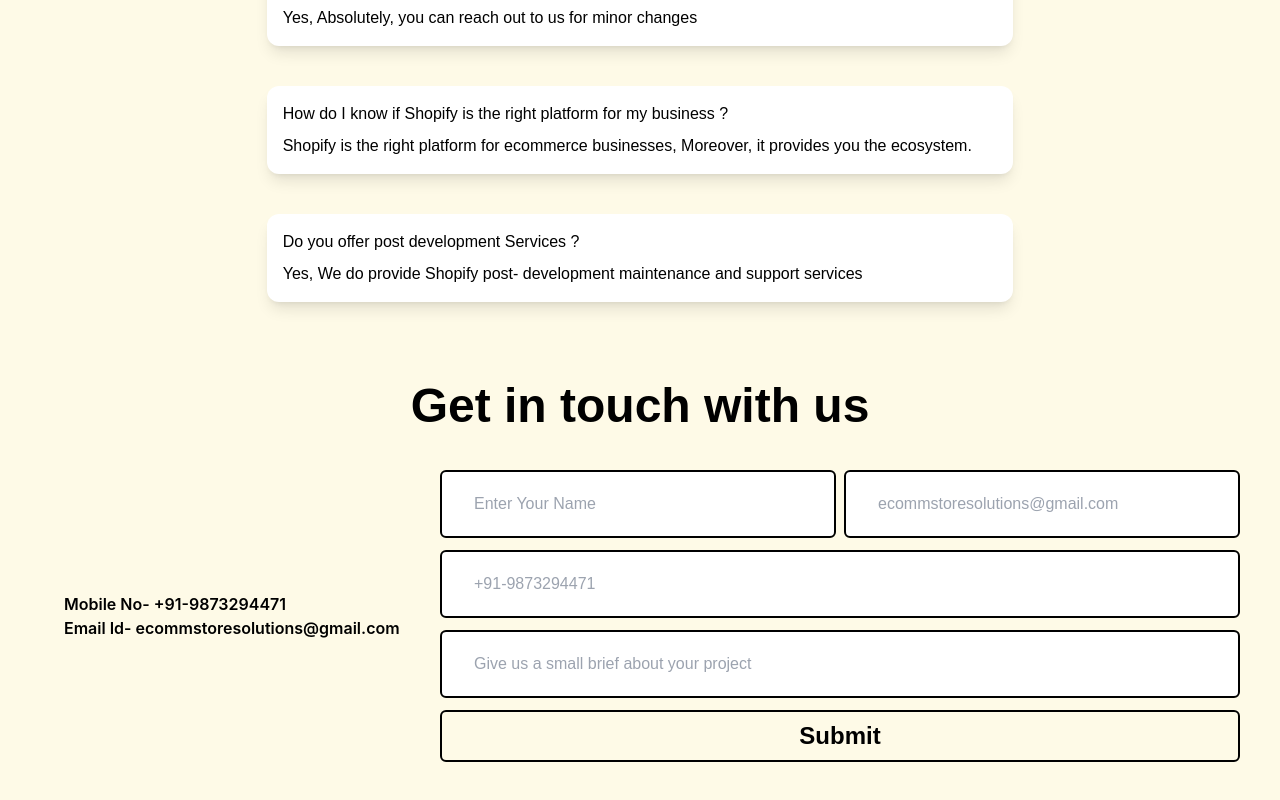
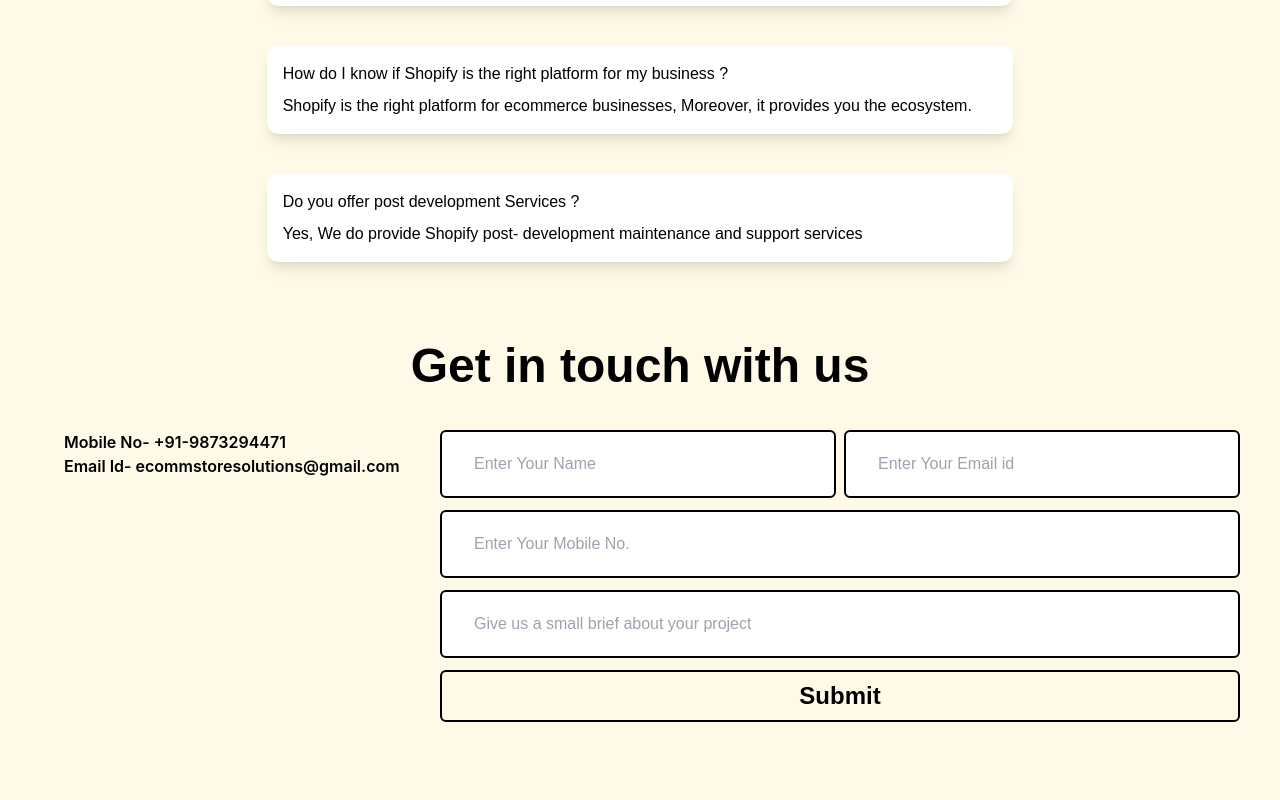
Before and after one commit to sellerkinfrontend/quick-solution, a React (Create React App) app: page / in a window 1280 px wide. Shown: the part 4956-5756 px from the top of the page. After the commit the page ends 5718 px from the top, so only its background shows below. Built offline with nearby package versions, Linux system fonts and the light colour scheme.

Commit message:
feat:navbar added

```diff
--- a/package.json
+++ b/package.json
@@ -6,7 +6,9 @@
     "bootstrap": "^5.3.2",
     "react": "^18.2.0",
     "react-dom": "^18.2.0",
+    "react-icons": "^5.0.1",
     "react-scripts": "5.0.1",
+    "react-scroll": "^1.9.0",
     "react-slick": "^0.29.0",
     "slick-carousel": "^1.8.1",
     "web-vitals": "^2.1.4"
--- a/src/components/ConnectWithUs.js
+++ b/src/components/ConnectWithUs.js
@@ -1,16 +1,19 @@
 import React from 'react'
-import "./connectwithus.css"
+
 const ConnectWithUs = () => {
     return (
-        <div className='pt-10 mb-10 '>
+        <div className='xl:pt-10 mb-10 ' id='connect'>
 
-            <div className='xl:text-5xl md:text-2xl lg:text-3xl text-xl flex justify-center font-bold font-serif '>
-                Get in touch with us
+            <div className='flex justify-center'>
+                <div className='xl:text-5xl md:text-2xl  lg:text-3xl text-xl  font-bold  font-serif '>
+                    Get in touch with us
+                </div>
             </div>
-            <div className='flex flex-col md:flex-row gap-6 mt-10 justify-between'>
 
-                <div className='flex flex-col justify-center items-center  '>
-                    <div className='font-semibold relative xl:left-16'>
+            <div className='flex flex-col md:flex-row gap-6 md:mt-10 mt-5 justify-between'>
+
+                <div className='flex flex-col  items-center  '>
+                    <div className='font-semibold relative xl:left-16 '>
                         <p>Mobile No- +91-9873294471</p>
                         <p>Email Id- ecommstoresolutions@gmail.com</p>
                     </div>
@@ -24,12 +27,12 @@ const ConnectWithUs = () => {
 
                             <input type="text" required name='name' placeholder='Enter Your Name' id='name' className='border-2 border-black rounded-md w-1/2 h-10 bg-white text-black xl:p-8 p-2' />
 
-                            <input type="text" required name='name' placeholder='ecommstoresolutions@gmail.com' id='email' className='border-2 border-black  w-1/2 h-10 rounded-md bg-white xl:p-8 p-2  text-black' />
+                            <input type="text" required name='name' placeholder='Enter Your Email id' id='email' className='border-2 border-black  w-1/2 h-10 rounded-md bg-white xl:p-8 p-2  text-black' />
                         </div>
 
                         <div className='flex flex-col gap-2'>
 
-                            <input type="text" required name='mobile' placeholder='+91-9873294471' id='mobileno' className='border-2 border-black rounded-md  h-10  text-black bg-white xl:p-8 p-2' />
+                            <input type="text" required name='mobile' placeholder='Enter Your Mobile No.' id='mobileno' className='border-2 border-black rounded-md  h-10  text-black bg-white xl:p-8 p-2' />
                         </div>
 
                         <div className='flex flex-col gap-2'>
--- a/src/components/Faq.jsx
+++ b/src/components/Faq.jsx
@@ -1,12 +1,12 @@
 import React from 'react'
-import './Faq.css'
+
 import underline from '../assets/Vector 37.svg'
 import question from "../assets/Group 184.svg"
 import question1 from "../assets/Group 185.svg"
 const Faq = () => {
     return (
-        <div>
-            <div className='font-sans font-bold xl:text-5xl md:text-2xl lg:text-3xl hidden md:flex flex-col justify-center items-center gap-3'>
+        <div id='faqs' className='mt-10'>
+            <div className='font-sans font-bold xl:text-5xl md:text-2xl lg:text-3xl hidden md:flex flex-col justify-center items-center gap-3 '>
                 <p> Frequently Asked <span className='text-custom-color-1'>Questions</span></p>
                 <img src={underline} alt="img loading" className='xl:w-6/12 md:w-5/12 ' />
             </div>
```
Also changed, not shown: src/components/Hero.jsx (+19 -16 lines), src/components/Faq.css (deleted), src/components/connectwithus.css (deleted), 1 other file (tests, documents, lock files or other folders).
